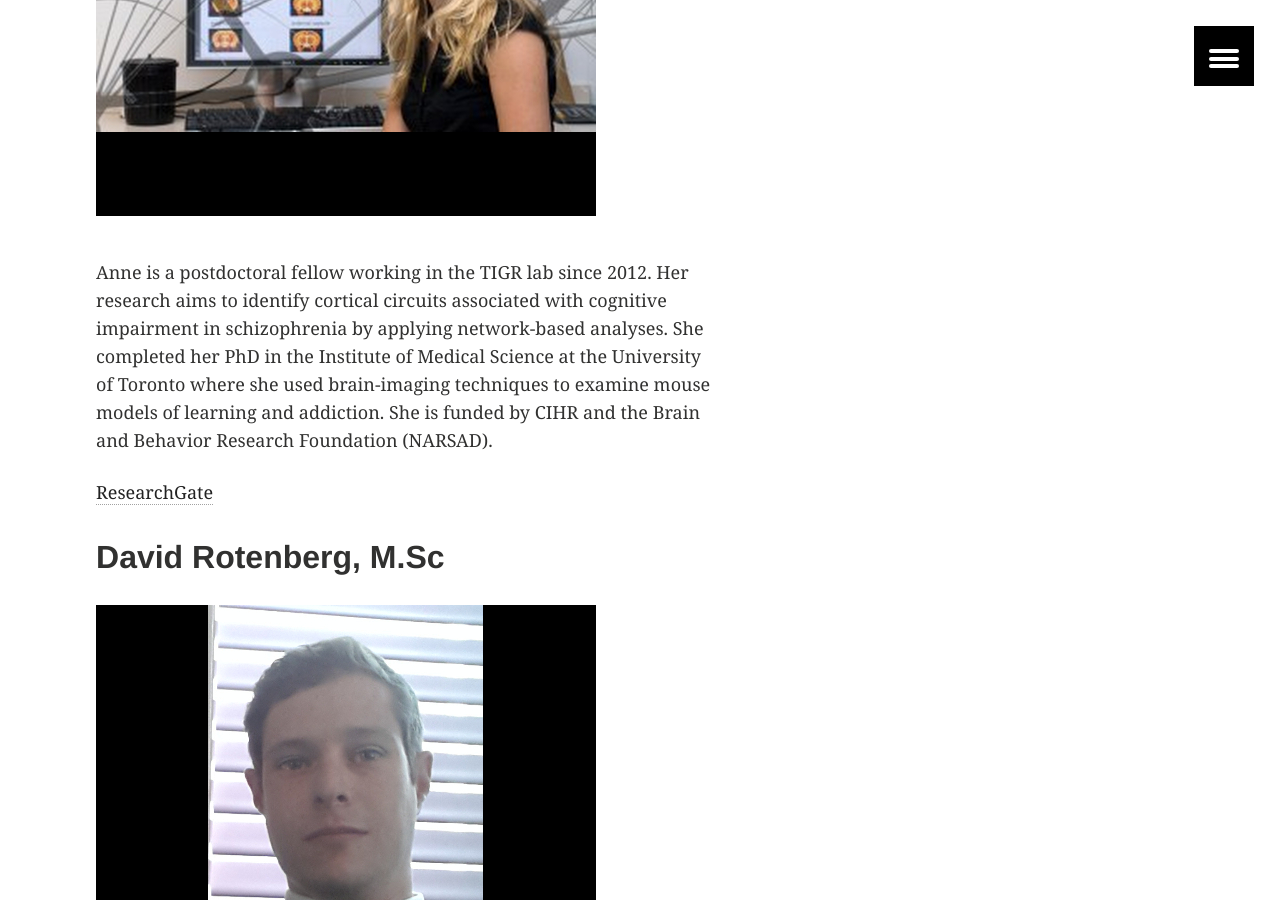
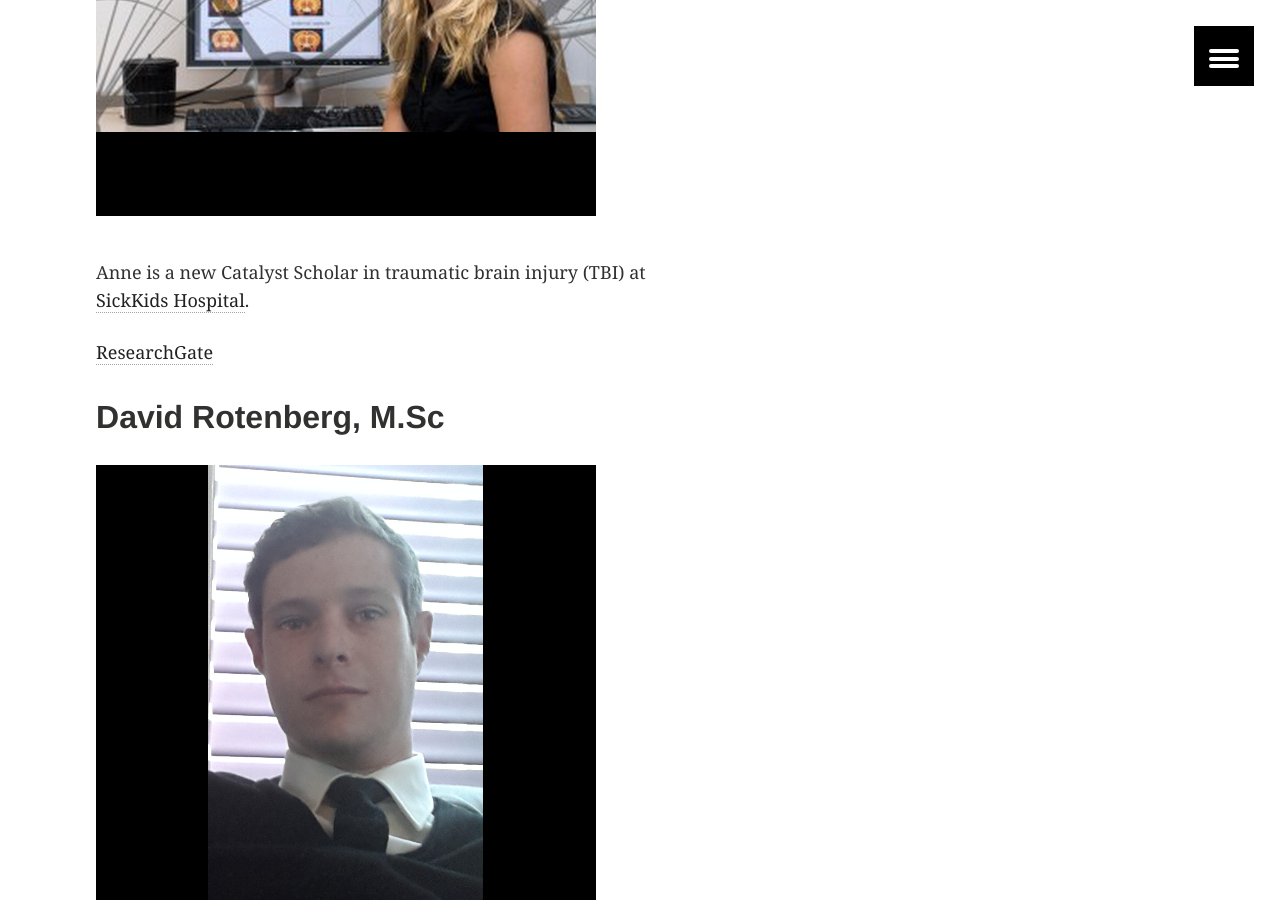
Before and after one commit to TIGRLab/tigrlab.github.io, a Jekyll site: the page built from members/index.md, in a window 1280 px wide and 900 px high, scrolled down 16638 px. Built offline with Jekyll 4.4.1, drawn with Linux system fonts in a browser that asks for light colours.

Commit message:
updated annes blurb

```diff
--- a/members/index.md
+++ b/members/index.md
@@ -181,7 +181,7 @@ Dr. Anne Wheeler, Ph.D
 	<a href="/images/ppl.a.wheeler.jpg"><img src="/images/ppl.a.wheeler.jpg"></a>
 </figure>
 
-Anne is a postdoctoral fellow working in the TIGR lab since 2012. Her research aims to identify cortical circuits associated with cognitive impairment in schizophrenia by applying network-based analyses. She completed her PhD in the Institute of Medical Science at the University of Toronto where she used brain-imaging techniques to examine mouse models of learning and addiction. She is funded by CIHR and the Brain and Behavior Research Foundation (NARSAD).
+Anne is a new Catalyst Scholar in traumatic brain injury (TBI) at [SickKids Hospital](https://www.sickkidsfoundation.com/).
 
 [ResearchGate](https://www.researchgate.net/profile/Anne_Wheeler2?ev=prf_highl)
 
```
